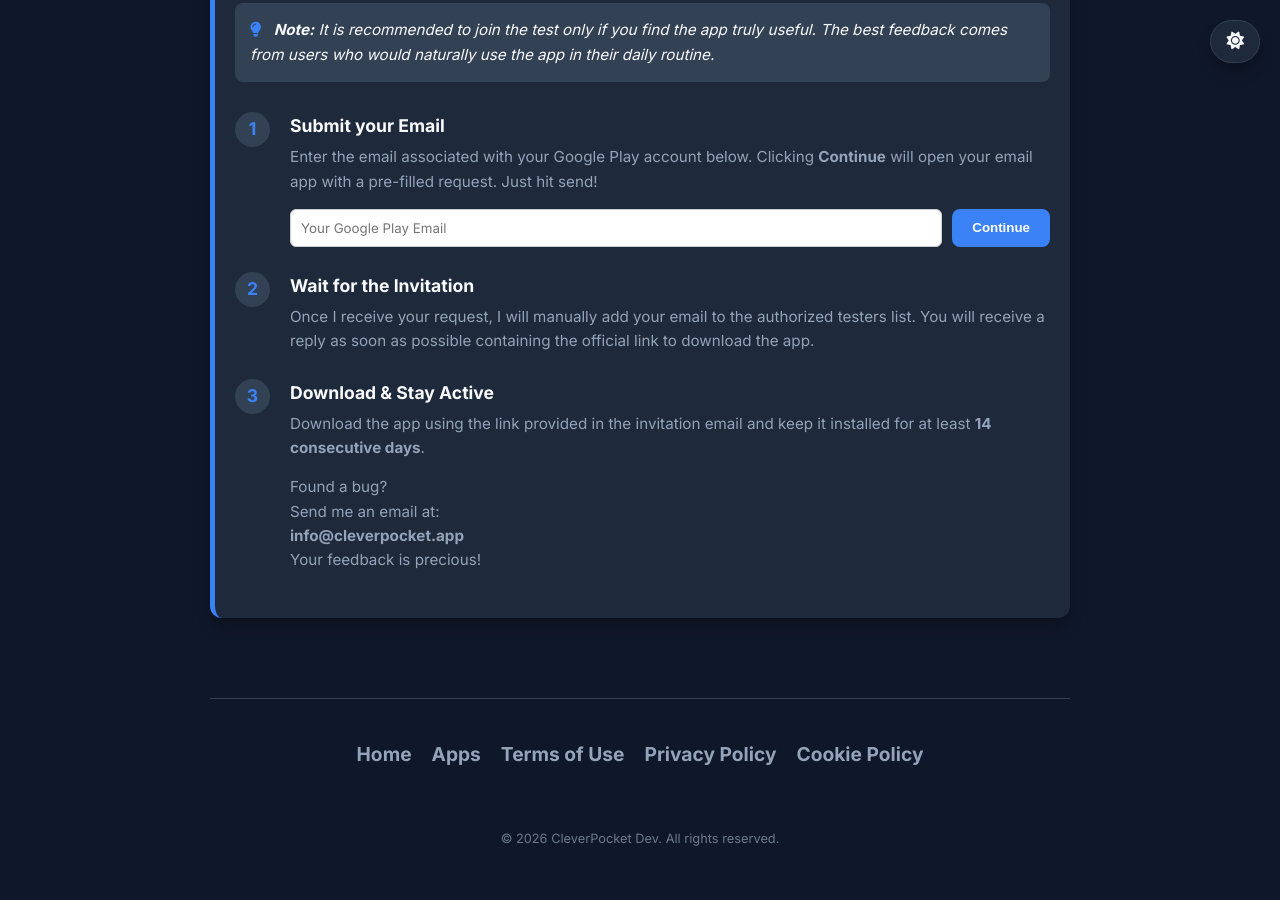
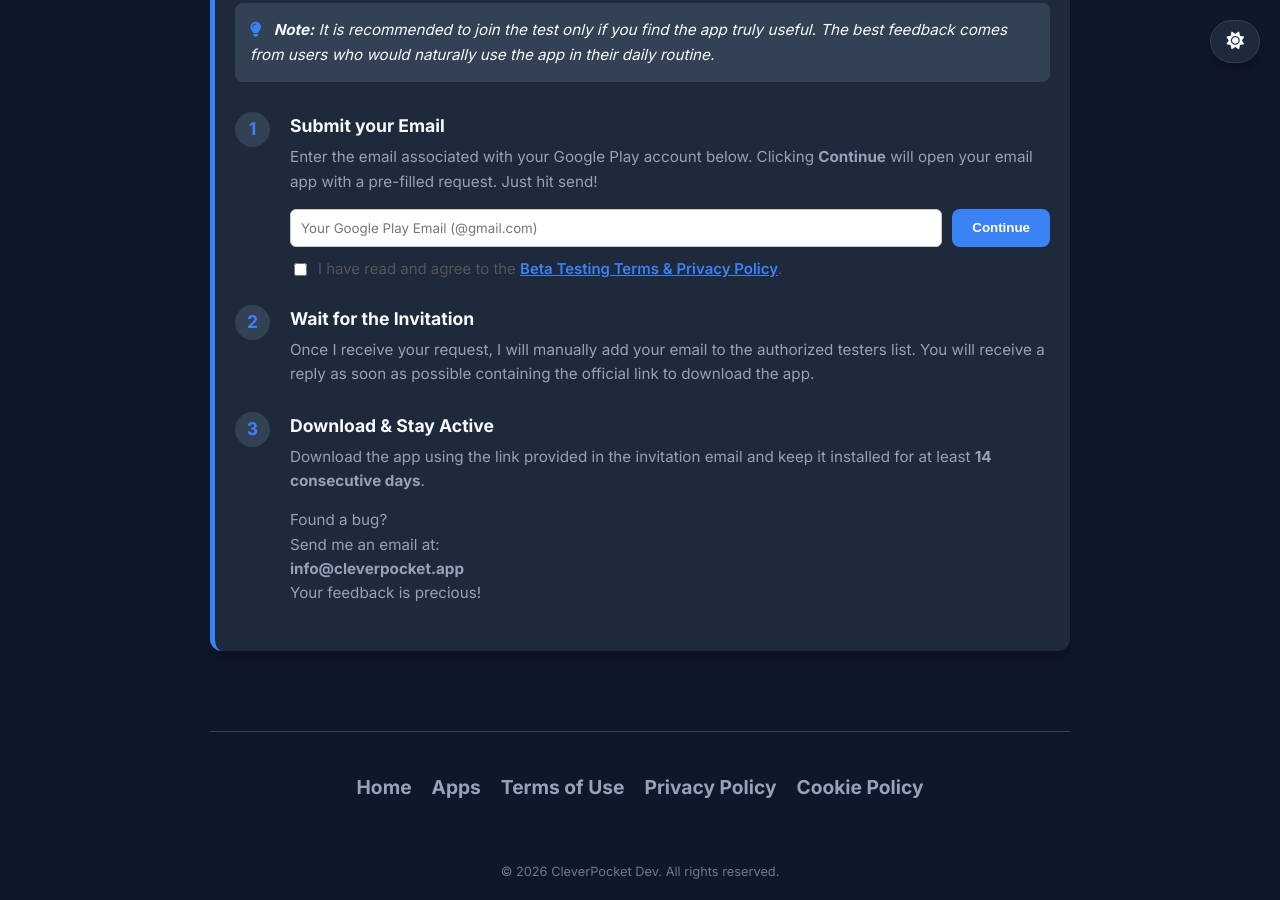
Before and after one commit to digitalcreat0r/sitoweb, a Jekyll site: the page built from _apps/screenrest.md, in a window 1280 px wide and 900 px high, scrolled down 1830 px. Built offline with Jekyll 4.4.1, drawn with Linux system fonts in a browser that asks for light colours.

Commit message:
sistemazione guida tester

```diff
--- a/_layouts/app.html
+++ b/_layouts/app.html
@@ -72,10 +72,22 @@
                         <p>Enter the email associated with your Google Play account below. Clicking <strong>Continue</strong> will open your email app with a pre-filled request. Just hit send!</p>
 
                         <div class="email-submission-form" style="margin-top: 15px; display: flex; gap: 10px; flex-wrap: wrap;">
-                            <input type="email" id="testerEmailInput" placeholder="Your Google Play Email" style="padding: 10px; border: 1px solid #ccc; border-radius: 6px; flex: 1; min-width: 220px; font-family: inherit;">
+                            <input type="email" id="testerEmailInput" placeholder="Your Google Play Email (@gmail.com)" style="padding: 10px; border: 1px solid #ccc; border-radius: 6px; flex: 1; min-width: 220px; font-family: inherit;">
                             <button onclick="sendBetaEmail()" class="btn-main" style="border: none; cursor: pointer; padding: 10px 20px; margin: 0;">Continue</button>
                         </div>
-                        <p id="emailErrorMsg" style="color: #d9534f; font-size: 0.85em; display: none; margin-top: 8px;"><i class="fa-solid fa-triangle-exclamation"></i> Please enter a valid email address.</p>
+
+                        <div style="margin-top: 12px; display: flex; align-items: flex-start; gap: 8px;">
+                            <input type="checkbox" id="termsCheckbox" style="margin-top: 4px; cursor: pointer;">
+                            <label for="termsCheckbox" style="font-size: 0.85em; line-height: 1.4; cursor: pointer; color: #555;">
+                                I have read and agree to the
+                                <a href="{{ page.privacy_policy | relative_url }}" target="_blank" style="text-decoration: underline;">Beta Testing Terms & Privacy Policy</a>.
+                            </label>
+                        </div>
+
+                        <p id="emailErrorMsg" style="color: #d9534f; font-size: 0.85em; display: none; margin-top: 8px;">
+                            <i class="fa-solid fa-triangle-exclamation"></i>
+                            <span id="errorText">Please enter a valid email address.</span>
+                        </p>
                     </div>
                 </div>
                 <div class="step-item">
@@ -100,9 +112,19 @@
     <script>
         function sendBetaEmail() {
             const emailInput = document.getElementById('testerEmailInput').value.trim();
+            const termsCheckbox = document.getElementById('termsCheckbox');
             const errorMsg = document.getElementById('emailErrorMsg');
+            const errorText = document.getElementById('errorText');
 
-            if (!emailInput || !emailInput.includes('@')) {
+            // Controllo email (deve contenere @gmail.com)
+            if (!emailInput || !emailInput.toLowerCase().endsWith('@gmail.com')) {
+                errorText.innerText = "Please enter a valid @gmail.com address.";
+                errorMsg.style.display = 'block';
+                return;
+            }
+
+            if (!termsCheckbox.checked) {
+                errorText.innerText = "You must agree to the terms and privacy policy to continue.";
                 errorMsg.style.display = 'block';
                 return;
             }
```
